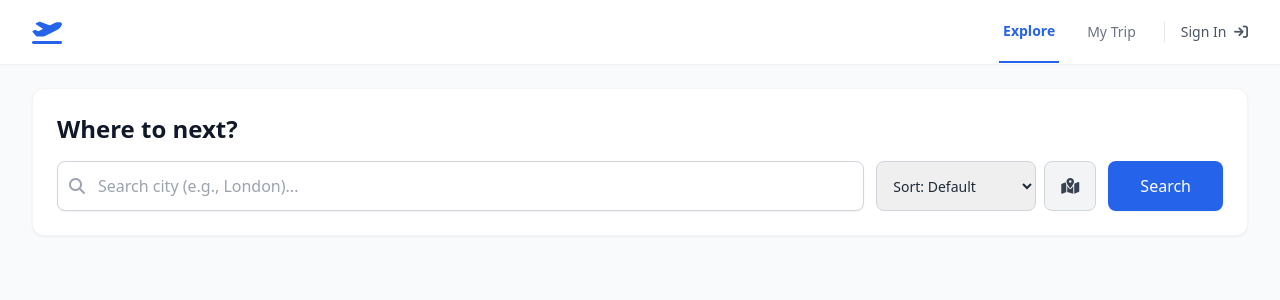
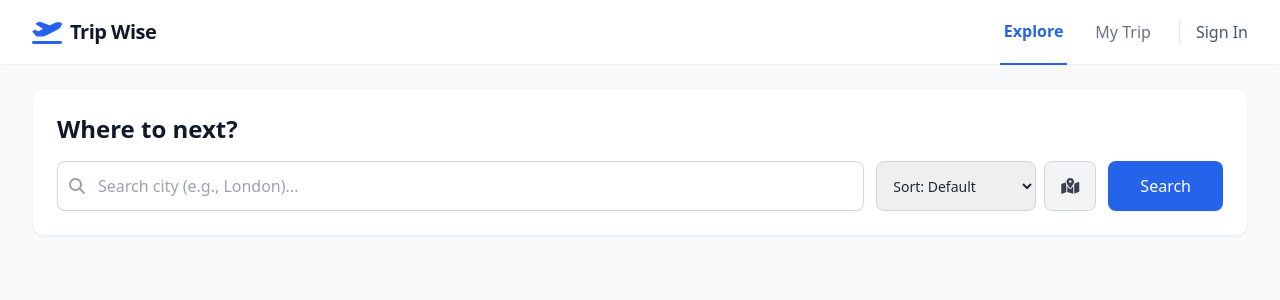
Before and after one commit to Rishabh91823/TripWise, a Flask app: page / in a window 1280 px wide. Shown: the top 300 px of the page. Run offline with Flask 3, Linux system fonts and the light colour scheme; some libraries are stand-ins or nearby versions.

Commit message:
Update index.html

```diff
--- a/templates/index.html
+++ b/templates/index.html
@@ -37,23 +37,26 @@
         <div id="toast-message" class="text-white px-6 py-3 rounded shadow-lg text-center font-medium"></div>
     </div>
 
-    <!-- Navbar -->
+<!-- Navbar -->
     <nav class="bg-white shadow-sm sticky top-0 z-40">
-        <div class="max-w-7xl mx-auto px-3 sm:px-6 lg:px-8">
-            <div class="flex justify-between h-16">
-                <div class="flex items-center">
+        <div class="max-w-7xl mx-auto px-4 sm:px-6 lg:px-8">
+            <div class="flex justify-between items-center h-16">
+                <!-- Logo Section -->
+                <div class="flex items-center shrink-0 mr-2">
                     <i class="fa-solid fa-plane-departure text-blue-600 text-xl sm:text-2xl mr-2"></i>
-                    <span class="font-bold text-lg sm:text-xl tracking-tight text-gray-900 hidden xs:block">Trip Wise</span>
+                    <span class="font-bold text-lg sm:text-xl tracking-tight text-gray-900">Trip Wise</span>
                 </div>
-                <div class="flex items-center space-x-2 sm:space-x-6">
-                    <button id="tab-explore" class="tab-active px-1 py-5 text-xs sm:text-sm transition-colors" onclick="switchTab('explore')">Explore</button>
-                    <button id="tab-trip" class="text-gray-500 hover:text-gray-700 px-1 py-5 text-xs sm:text-sm transition-colors" onclick="switchTab('trip')">My Trip</button>
+
+                <!-- Navigation Section -->
+                <div class="flex items-center space-x-3 sm:space-x-6">
+                    <button id="tab-explore" class="tab-active px-1 py-5 text-sm sm:text-base transition-colors" onclick="switchTab('explore')">Explore</button>
+                    <button id="tab-trip" class="text-gray-500 hover:text-gray-700 px-1 py-5 text-sm sm:text-base transition-colors" onclick="switchTab('trip')">My Trip</button>
 
                     <!-- Auth Controls -->
-                    <div id="auth-section" class="ml-1 sm:ml-4 border-l pl-2 sm:pl-4 flex items-center">
-                        <span id="user-greeting" class="text-sm font-medium mr-4 hidden sm:block text-blue-800"></span>
-                        <button id="btn-login" onclick="openAuthModal()" class="text-xs sm:text-sm text-gray-600 hover:text-blue-600 font-medium">Sign In <i class="fa-solid fa-arrow-right-to-bracket ml-1"></i></button>
-                        <button id="btn-logout" onclick="logout()" class="hidden text-xs sm:text-sm text-red-500 hover:text-red-700 font-medium">Sign Out</button>
+                    <div id="auth-section" class="border-l border-gray-200 pl-3 sm:pl-4 flex items-center">
+                        <span id="user-greeting" class="text-sm font-medium mr-4 hidden md:block text-blue-800"></span>
+                        <button id="btn-login" onclick="openAuthModal()" class="text-sm sm:text-base text-gray-600 hover:text-blue-600 font-medium whitespace-nowrap">Sign In <i class="fa-solid fa-arrow-right-to-bracket ml-1 hidden sm:inline"></i></button>
+                        <button id="btn-logout" onclick="logout()" class="hidden text-sm sm:text-base text-red-500 hover:text-red-700 font-medium whitespace-nowrap">Sign Out</button>
                     </div>
                 </div>
             </div>
```
